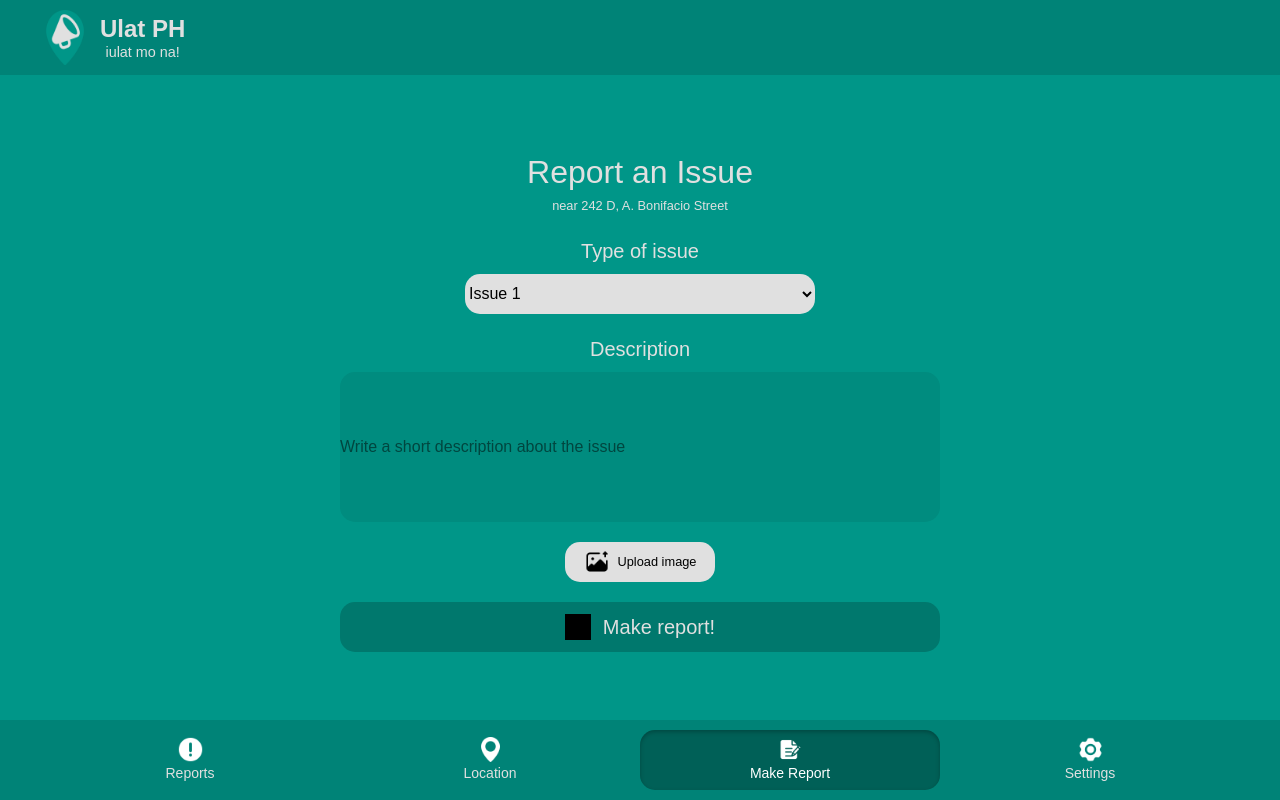
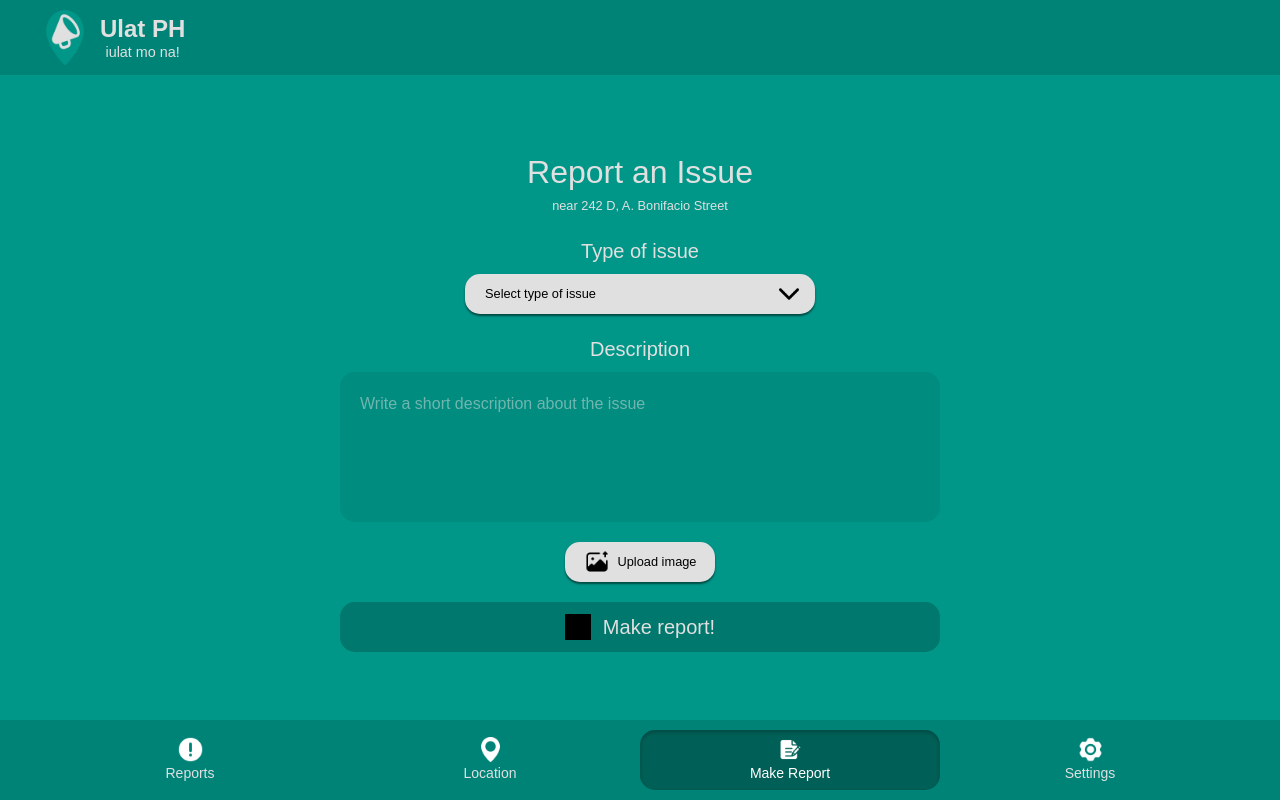
Before and after one commit to vnclrd/metro-realtime, a React (Vite) app in the folder frontend/: page /core in a window 1280 px wide. Both pictures are taken after a click on the button "Make Report". Built offline with nearby package versions, Linux system fonts and the light colour scheme; grey boxes are pictures that could not be loaded.

Commit message:
Optimize make report page

```diff
--- a/frontend/src/jsx/Core.jsx
+++ b/frontend/src/jsx/Core.jsx
@@ -12,7 +12,7 @@ function Core() {
 
       {/* Header */}
       <header className='fixed flex w-full h-[75px] top-0 bg-[#008377]'>
-        <img src="/public/ulat-ph-logo.png" alt="Ulat PH Logo 2" className='w-[50px] m-2.5 ml-10' />
+        <img src='/public/ulat-ph-logo.png' alt='Ulat PH Logo 2' className='w-[50px] m-2.5 ml-10' />
         <div className='flex flex-col items-center justify-center'>
           <h1 className='text-[1.5rem] text-[#e0e0e0] font-bold'>Ulat PH</h1>
           <p className='text-[0.9rem] text-[#e0e0e0] font-light mt-[-5px]'>iulat mo na!</p>
@@ -42,14 +42,14 @@ function Core() {
 
             {/* Reports Container */}
             <div className='flex items-center justify-center'>
-              <div className="flex flex-col w-[100%] h-[400px] pr-5 gap-5 overflow-y-scroll rounded-lg">
-                <div className="w-full h-[75px] rounded-[25px] bg-[#008C7F] flex-shrink-0"></div>
-                <div className="w-full h-[75px] rounded-[25px] bg-[#008C7F] flex-shrink-0"></div>
-                <div className="w-full h-[75px] rounded-[25px] bg-[#008C7F] flex-shrink-0"></div>
-                <div className="w-full h-[75px] rounded-[25px] bg-[#008C7F] flex-shrink-0"></div>
-                <div className="w-full h-[75px] rounded-[25px] bg-[#008C7F] flex-shrink-0"></div>
-                <div className="w-full h-[75px] rounded-[25px] bg-[#008C7F] flex-shrink-0"></div>
-                <div className="w-full h-[75px] rounded-[25px] bg-[#008C7F] flex-shrink-0"></div>
+              <div className='flex flex-col w-[100%] h-[400px] pr-5 gap-5 overflow-y-scroll rounded-lg'>
+                <div className='w-full h-[75px] rounded-[25px] bg-[#008C7F] flex-shrink-0'></div>
+                <div className='w-full h-[75px] rounded-[25px] bg-[#008C7F] flex-shrink-0'></div>
+                <div className='w-full h-[75px] rounded-[25px] bg-[#008C7F] flex-shrink-0'></div>
+                <div className='w-full h-[75px] rounded-[25px] bg-[#008C7F] flex-shrink-0'></div>
+                <div className='w-full h-[75px] rounded-[25px] bg-[#008C7F] flex-shrink-0'></div>
+                <div className='w-full h-[75px] rounded-[25px] bg-[#008C7F] flex-shrink-0'></div>
+                <div className='w-full h-[75px] rounded-[25px] bg-[#008C7F] flex-shrink-0'></div>
               </div>
             </div>
 
@@ -63,8 +63,8 @@ function Core() {
               {/* Image Holder */}
               <div className='w-full h-[70%] rounded-[15px] bg-[#009688]'>
                 <img
-                  src="/public/pothole.png"
-                  alt="Photo of report"
+                  src='/public/pothole.png'
+                  alt='Photo of report'
                   className='w-full h-full object-contain rounded-[15px]'
                 />
               </div>
@@ -79,11 +79,11 @@ function Core() {
                 </p>
               </div>
 
-              {/* "I see this too" Button */}
+              {/* 'I see this too' Button */}
               <button className='flex items-center justify-center w-full h-[50px] bg-[#009688] text-[#e0e0e0] rounded-[15px] cursor-pointer'>
                 <img
-                  src="/public/vision-icon.png"
-                  alt="Vision Icon"
+                  src='/public/vision-icon.png'
+                  alt='Vision Icon'
                   className='w-[40px] h-[40px] filter invert m-3'
                 />
                 I see this too
@@ -135,26 +135,36 @@ function Core() {
           <div className='flex flex-col items-center w-[800px] rounded-[15px]'>
 
             {/* Type of issue selection */}
-            <label for="issues" className='text-[1.25rem] text-[#e0e0e0] mb-2'>Type of issue</label>
-            <select name="issues" id="fruits" className='w-[350px] h-[40px] rounded-[15px] bg-[#e0e0e0] mb-5'>
-              <option value="apple">Issue 1</option>
-              <option value="banana">Issue 2</option>
-              <option value="orange">Issue 3</option>
-              <option value="grape">Issue 4</option>
-            </select>
+            <label htmlFor='issues' className='text-[1.25rem] text-[#e0e0e0] mb-2'>Type of issue</label>
+            <div className='relative'>
+
+                <select name='issues' id='issues' defaultValue='' className='w-[350px] h-[40px] rounded-[15px] text-[0.8rem] bg-[#e0e0e0] mb-5 pl-5 pr-10 appearance-none cursor-pointer shadow-[_0_2px_2px_rgba(0,0,0,0.5)]'>
+                    <option value='' disabled>Select type of issue</option>
+                    <option value='issue-1'>Issue 1</option>
+                    <option value='issue-2'>Issue 2</option>
+                    <option value='issue-3'>Issue 3</option>
+                    <option value='issue-4'>Issue 4</option>
+                </select>
+
+                {/* Custom Arrow */}
+                <div className='pointer-events-none absolute inset-y-0 right-0 flex items-center pb-5 pr-4'>
+                    <img src='/public/arrow-down.png' alt='Arrow Down Icon' className='w-[20px] h-[20px]' />
+                </div>
+
+            </div>
 
             {/* Description container */}
-            <label for="description" className='text-[1.25rem] text-[#e0e0e0] mb-2'>Description</label>
-            <input type="text" placeholder='Write a short description about the issue' className='w-[600px] h-[150px] bg-[#008c7f] rounded-[15px] mb-5' />
+            <label for='description' className='text-[1.25rem] text-[#e0e0e0] mb-2'>Description</label>
+            <textarea type='text' placeholder='Write a short description about the issue' className='flex w-[600px] h-[150px] align-text-top resize-none bg-[#008c7f] text-[#e0e0e0] rounded-[15px] mb-5 pl-5 pt-5' />
 
             {/* Upload image button */}
-            <button className='flex items-center justify-center w-[150px] h-[40px] rounded-[15px] text-[0.8rem] bg-[#e0e0e0] cursor-pointer mb-5'>
-              <img src="/public/upload-photo-icon.png" alt="Upload Photo Icon" className='w-[26px] h-[26px] mr-2' />
+            <button className='flex items-center justify-center w-[150px] h-[40px] rounded-[15px] text-[0.8rem] bg-[#e0e0e0] cursor-pointer mb-5 shadow-[_0_2px_2px_rgba(0,0,0,0.5)]'>
+              <img src='/public/upload-photo-icon.png' alt='Upload Photo Icon' className='w-[26px] h-[26px] mr-2' />
               Upload image
             </button>
 
             <button className='flex items-center justify-center w-[600px] h-[50px] rounded-[15px] text-[1.25rem] bg-[#00786d] text-[#e0e0e0] cursor-pointer'>
-              <img src="/public/upload-icon.png" alt="Upload Icon" className='w-[26px] h-[26px] mr-3 filter invert brightness-[200%]' />
+              <img src='/public/upload-icon.png' alt='Upload Icon' className='w-[26px] h-[26px] mr-3 filter invert brightness-[200%]' />
               Make report!
             </button>
 
```
Also changed, not shown: frontend/public/arrow-down.png (added).
